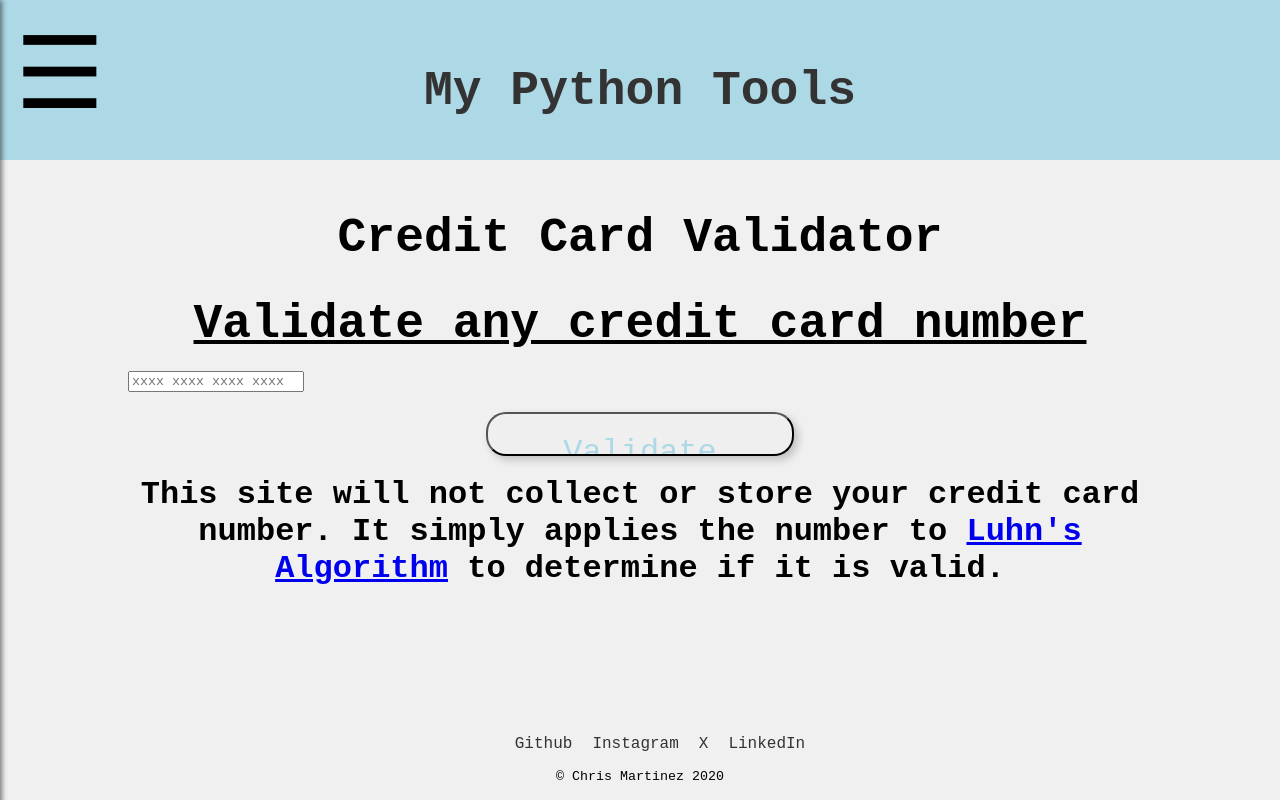
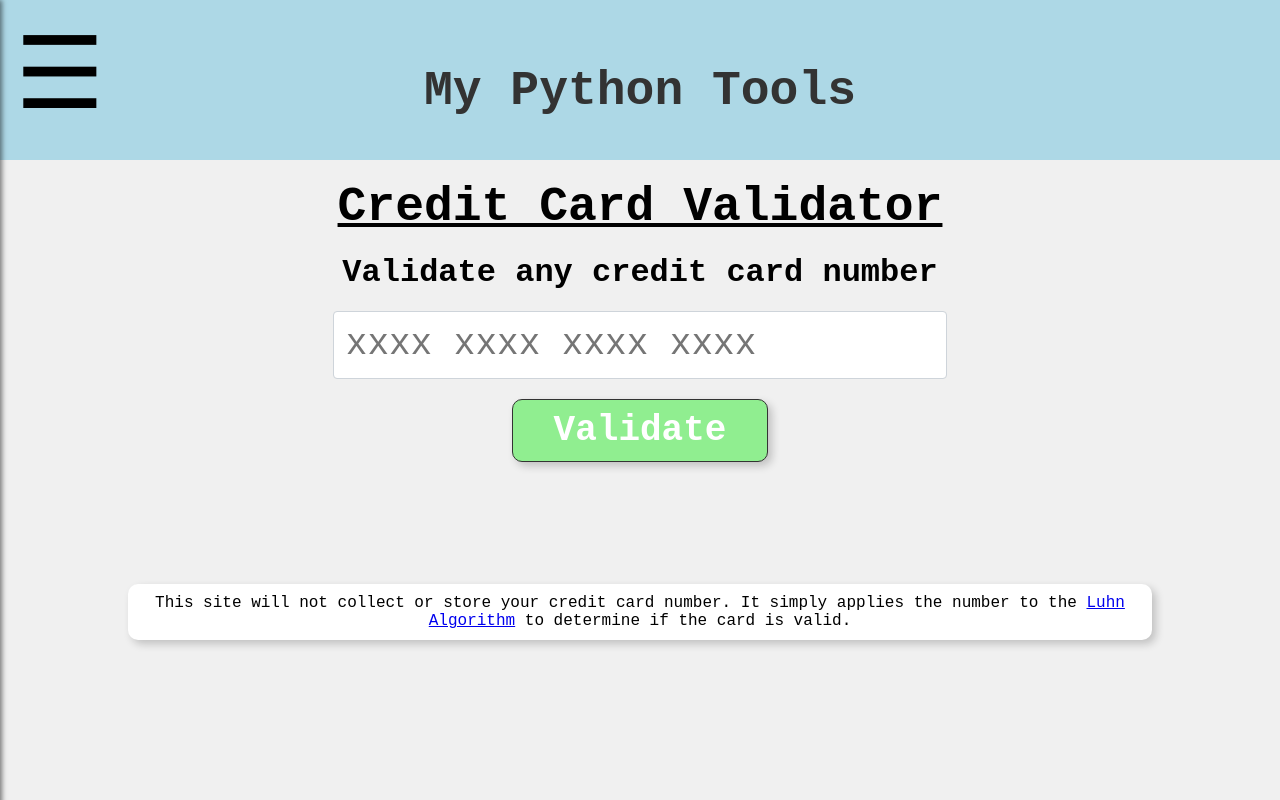
Before and after one commit to coderchris591/pyweb, a Flask app: page /credit-card-validator in a window 1280 px wide. Run offline with Flask 3, Linux system fonts and the light colour scheme; some libraries are stand-ins or nearby versions.

Commit message:
updated credit page

```diff
--- a/static/style.css
+++ b/static/style.css
@@ -281,6 +281,72 @@ body {
 }
 
 
+/* Credit Card Validator */
+
+.credit-div form {
+    margin: 20px auto;
+    display: flex;
+    flex-direction: column;
+    align-items: center;
+    font-size: 1.5em;
+
+
+}
+
+
+/* .credit-div input[type="text"] {
+    width: 60%;
+    height: 80px;
+    margin: 20px;
+    border-radius: 10px;
+} */
+
+.credit-div input[type="text"] {
+    width: 60%;
+    padding: 6px 12px;
+    font-size: 1.5em;
+    font-weight: 400;
+    line-height: 1.5;
+    color: #212529;
+    background-color: #fff;
+    background-clip: padding-box;
+    border: 1px solid #ced4da;
+    border-radius: 10px;
+    appearance: none;
+    border-radius: 4px;
+    transition: border-color .15s ease-in-out,box-shadow .15s ease-in-out;
+}
+
+
+.credit-div input[type="text"]:focus{
+    color: #212529;
+    background-color: #fff;
+    border-color: #86b7fe;
+    outline: 0;
+    box-shadow: 0 0 0 0.25rem rgb(13 110 253 / 25%);
+}
+
+
+
+/* Validate Button */
+.credit-div input[type="submit"] {
+    width: 25%;
+    padding: 10px;
+    margin: 20px;
+    border-radius: 10px;
+    border: 1px solid #333;
+    font-size: 1.5em;
+    text-align: center;
+    background-color: lightgreen;
+    color: white;
+    font-weight: bold;
+    cursor: pointer;
+    transition: background-color 0.3s ease;
+    box-shadow: 4px 4px 8px rgba(0, 0, 0, 0.2);
+
+}
+
+
 
 /* Helpers */
 
@@ -291,6 +357,9 @@ body {
     border-radius: 5px;
     text-align: center;
     font-size: 2em;
+    border-radius: 10px;
+    box-shadow: 4px 4px 8px rgba(0, 0, 0, 0.2);
+
 
 }
 
@@ -308,6 +377,15 @@ body {
     border-radius: 20px;
 }
 
+.note{
+    border-radius: 10px;
+    text-align: center;
+    background-color: white;
+    padding: 10px;
+    margin-top: 10%;
+    box-shadow: 4px 4px 8px rgba(0, 0, 0, 0.2);
+
+}
 
 
 
--- a/templates/credit.html
+++ b/templates/credit.html
@@ -5,15 +5,20 @@
 {% endblock %}
 
 {% block content %}
-    <div class="header">
-        <h1>Credit Card Validator</h1>
-    </div>
-    <div class="container">
-        <h2 class="message">Validate any credit card number</h2>
+    <h2>Credit Card Validator</h2>
+    <div class="credit-div">
+        <h3>Validate any credit card number</h3>
         <form method="post">
             <!-- <label for="ccn">Credit Card Number: </label> -->
-            <input type="text" id="ccn" name="ccn"  placeholder="xxxx xxxx xxxx xxxx">
-            <input class="link" type="submit" value="Validate">
+            <input type="text" id="ccn" name="ccn" placeholder="xxxx xxxx xxxx xxxx" autocomplete="off">
+            <script>
+                document.getElementById('ccn').addEventListener('input', function (e) {
+                    let value = e.target.value.replace(/\s+/g, '').replace(/[^0-9]/gi, '');
+                    let formattedValue = value.match(/.{1,4}/g)?.join(' ') || '';
+                    e.target.value = formattedValue;
+                });
+            </script>
+            <input type="submit" value="Validate">
         </form>
 
         {% if card_type == None %}
@@ -21,8 +26,20 @@
         {% elif card_type == "Invalid" %}
             Invalid
         {% else %}
-            {{ card_type }} is Valid
+            {% if card_type == "AMERICAN EXPRESS" %}
+                <img src="{{ url_for('static', filename='img/amex.png') }}" alt="American Express">
+                <p class="info">Valid American Express card</p>
+            {% elif card_type == "DISCOVER" %}
+                <img src="{{ url_for('static', filename='img/discover.png') }}" alt="Discover">
+                <p class="info">Valid Discover card</p>
+            {% elif card_type == "MASTERCARD" %}
+                <img src="{{ url_for('static', filename='img/mastercard.png') }}" alt="MasterCard">
+                <p class="info">Valid MasterCard</p>
+            {% elif card_type == "VISA" %}
+                <img src="{{ url_for('static', filename='img/visa.png') }}" alt="Visa">
+                <p class="info">Valid Visa card</p>
+            {% endif %}
         {% endif %}
-        <h3 class="note">This site will not collect or store your credit card number. It simply applies the number to <a href="https://en.wikipedia.org/wiki/Luhn_algorithm" target="_blank">Luhn's Algorithm</a> to determine if it is valid.</h3>
+        <p class="note">This site will not collect or store your credit card number. It simply applies the number to the <a href="https://en.wikipedia.org/wiki/Luhn_algorithm" target="_blank">Luhn Algorithm</a> to determine if the card is valid.</p>
     </div>
 {% endblock %}
--- a/templates/template.html
+++ b/templates/template.html
@@ -34,17 +34,5 @@
 </div>
     <article></article>
 
-    <footer>
-        <nav>
-            <ul>
-                <li><a href="#">Github</a></li>
-                <li><a href="#">Instagram</a></li>
-                <li><a href="#">X</a></li>
-                <li><a href="#">LinkedIn</a></li>
 
-            </ul>
-        </nav>
-        <p><small>&copy; Chris Martinez 2020</small></p>
-
-    </footer>
 </body>
```
Also changed, not shown: templates/index.html (+13 -1 lines), static/img/Multi Card Checkout Logo AMEX JCB.png (added), static/img/Multi Card Checkout Logo.png (added), static/img/amex.png (added), static/img/discover.png (added), static/img/mastercard.png (added), static/img/visa.png (added), static/img/visa.webp (added), 1 other file.
